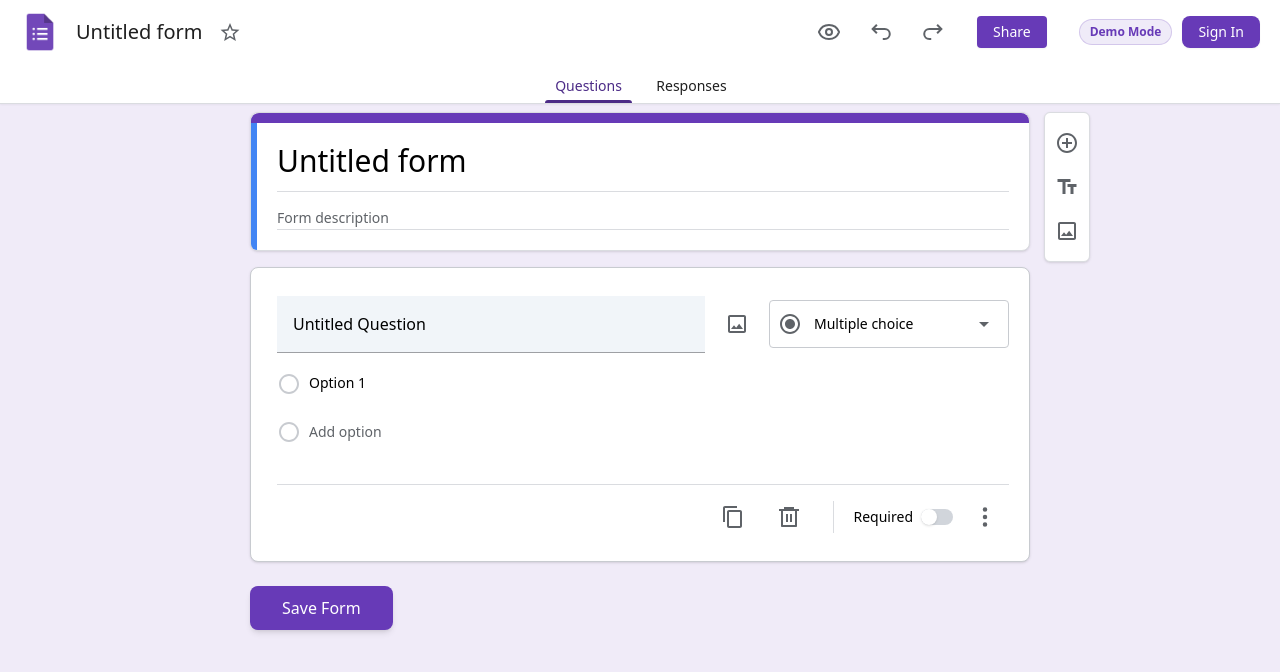
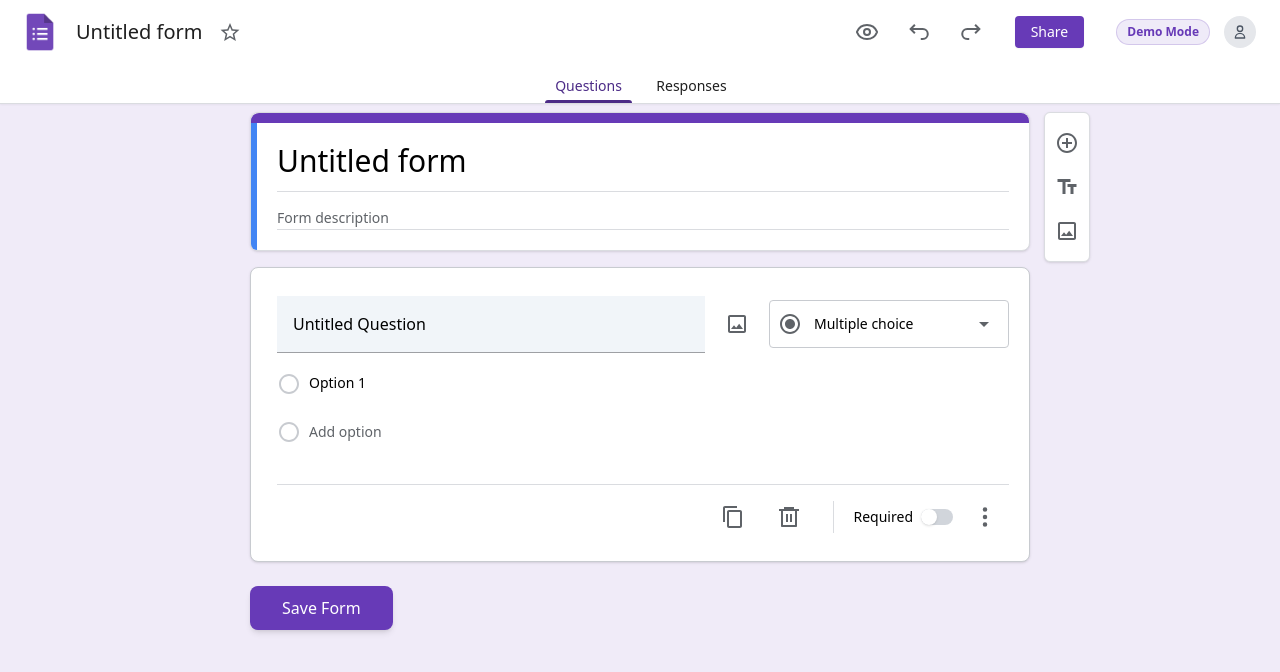
Before and after one commit to mazharul-islam321/google-form, a React (Vite) app: page /create_or_edit in a window 1280 px wide. Shown: the top 672 px of the page. Built offline with nearby package versions, Linux system fonts and the light colour scheme; no server answers.

Commit message:
feat: add guest avatar and Demo Mode badge to header Profile

```diff
--- a/src/components/header/Profile.jsx
+++ b/src/components/header/Profile.jsx
@@ -1,5 +1,6 @@
 import { useState, useRef, useEffect } from "react";
 import { Link, useNavigate } from "react-router-dom";
+import { HiOutlineUser } from "react-icons/hi";
 import useAuth from "../../hooks/useAuth";
 
 const Profile = () => {
@@ -29,22 +30,6 @@ const Profile = () => {
 		navigate("/login");
 	};
 
-	if (!isAuthenticated) {
-		return (
-			<div className="flex items-center gap-2.5">
-				<span className="hidden sm:inline-flex items-center px-2.5 py-1 rounded-full text-xs font-semibold bg-[#673ab7]/10 text-[#673ab7] border border-[#673ab7]/20">
-					Demo Mode
-				</span>
-				<Link
-					to="/login"
-					className="px-4 py-1.5 bg-[#673ab7] text-white rounded-lg text-sm font-medium hover:bg-[#5a2ea6] transition duration-150 shadow-sm"
-				>
-					Sign In
-				</Link>
-			</div>
-		);
-	}
-
 	const displayName =
 		user?.name && user.name.trim() !== ""
 			? user.name
@@ -55,19 +40,41 @@ const Profile = () => {
 	const initial = displayName.charAt(0).toUpperCase();
 
 	return (
+		<div className="flex items-center gap-2.5">
+			{!isAuthenticated && (
+				<button
+					type="button"
+					onClick={() => setIsOpen((prev) => !prev)}
+					className="hidden sm:inline-flex items-center px-2.5 py-1 rounded-full text-xs font-semibold bg-[#673ab7]/10 text-[#673ab7] border border-[#673ab7]/20 hover:bg-[#673ab7]/20 transition duration-150 cursor-pointer focus:outline-none"
+				>
+					Demo Mode
+				</button>
+			)}
+
 			<div className="relative" ref={dropdownRef}>
 				<button
 					type="button"
 					onClick={() => setIsOpen(!isOpen)}
-				className="p-1 hover:bg-slate-100 rounded-full cursor-pointer flex items-center gap-2 focus:outline-none"
+					className="p-1 hover:bg-slate-100 rounded-full cursor-pointer flex items-center gap-2 focus:outline-none transition duration-150"
+					title={
+						isAuthenticated ? displayName : "Guest User (Demo Mode)"
+					}
 				>
+					{isAuthenticated ? (
 						<div className="w-8 h-8 rounded-full bg-[#673ab7] text-white font-semibold flex items-center justify-center text-sm shadow-sm transition duration-150 hover:opacity-90">
 							{initial}
 						</div>
+					) : (
+						<div className="w-8 h-8 rounded-full bg-gray-200 text-gray-600 flex items-center justify-center text-base shadow-xs transition duration-150 hover:bg-gray-300">
+							<HiOutlineUser />
+						</div>
+					)}
 				</button>
 
 				{isOpen && (
-				<div className="absolute right-0 mt-2 w-64 bg-white rounded-xl shadow-xl border border-gray-100 py-3 px-4 z-50 animate-fadeIn">
+					<div className="absolute right-0 mt-2 w-64 bg-white rounded-2xl shadow-xl border border-gray-100 py-3 px-4 z-50 animate-fadeIn">
+						{isAuthenticated ? (
+							<>
 								<div className="flex items-center gap-3 pb-3 border-b border-gray-100">
 									<div className="w-10 h-10 rounded-full bg-[#673ab7] text-white font-bold flex items-center justify-center text-base shadow-sm">
 										{initial}
@@ -90,8 +97,50 @@ const Profile = () => {
 										<span>Sign Out</span>
 									</button>
 								</div>
+							</>
+						) : (
+							<>
+								<div className="flex items-center gap-3 pb-3 border-b border-gray-100">
+									<div className="w-10 h-10 rounded-full bg-gray-100 text-gray-600 flex items-center justify-center text-lg shadow-xs">
+										<HiOutlineUser />
+									</div>
+									<div>
+										<p className="text-sm font-semibold text-gray-900">
+											Guest User
+										</p>
+
+										<p className="text-xs text-gray-400">
+											Not signed in
+										</p>
+									</div>
+								</div>
+
+								<p className="py-2.5 text-xs text-gray-500 leading-relaxed">
+									Sign in to save your forms, bookmark with
+									stars, and collect live responses.
+								</p>
+
+								<div className="flex flex-col gap-1.5 pt-1">
+									<Link
+										to="/login"
+										onClick={() => setIsOpen(false)}
+										className="w-full inline-flex items-center justify-center py-2 px-3 bg-[#673ab7] hover:bg-[#5a2ea6] text-white text-xs font-semibold rounded-lg shadow-xs transition duration-150"
+									>
+										Sign In
+									</Link>
+									<Link
+										to="/register"
+										onClick={() => setIsOpen(false)}
+										className="w-full text-center py-1 text-xs text-[#673ab7] hover:underline font-medium"
+									>
+										Create an account
+									</Link>
+								</div>
+							</>
+						)}
 					</div>
 				)}
+			</div>
 		</div>
 	);
 };
```
Lines whose indentation alone changed are shown as unchanged.
